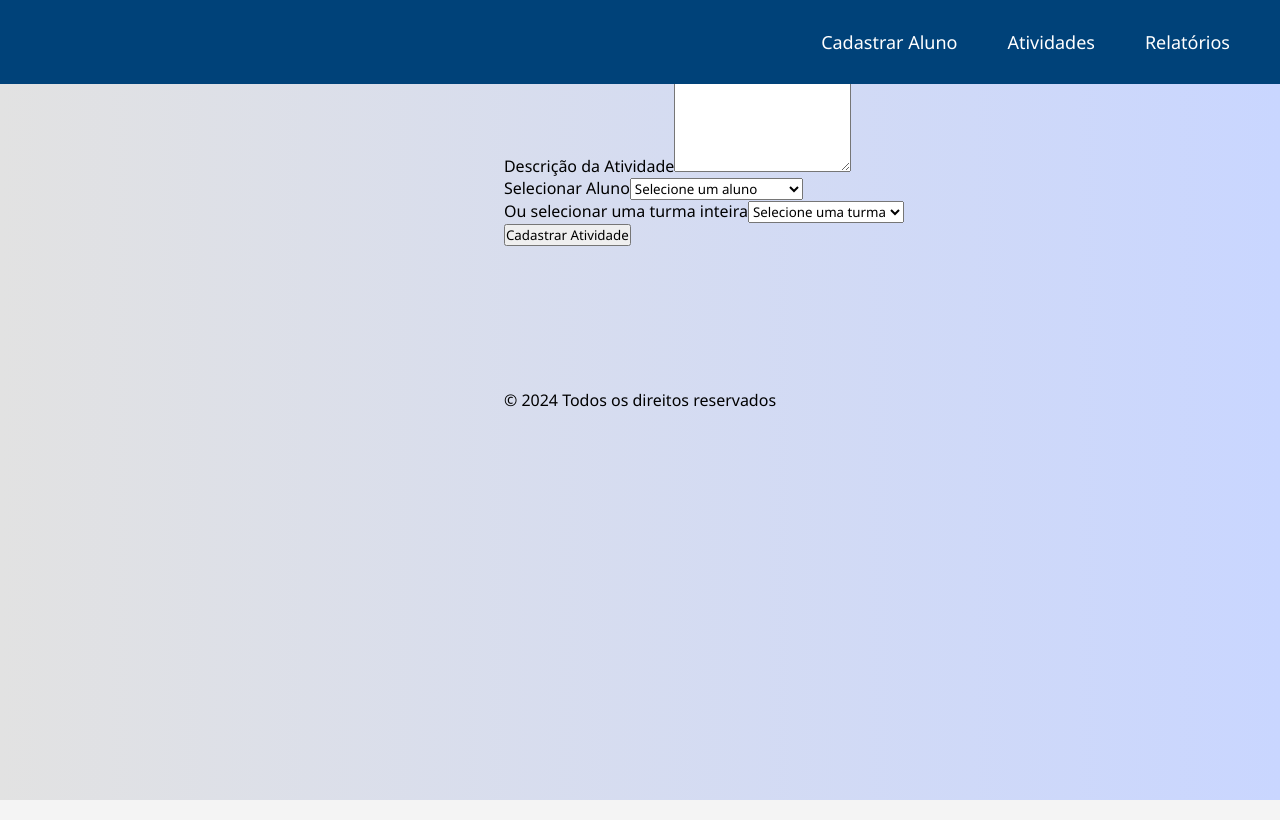
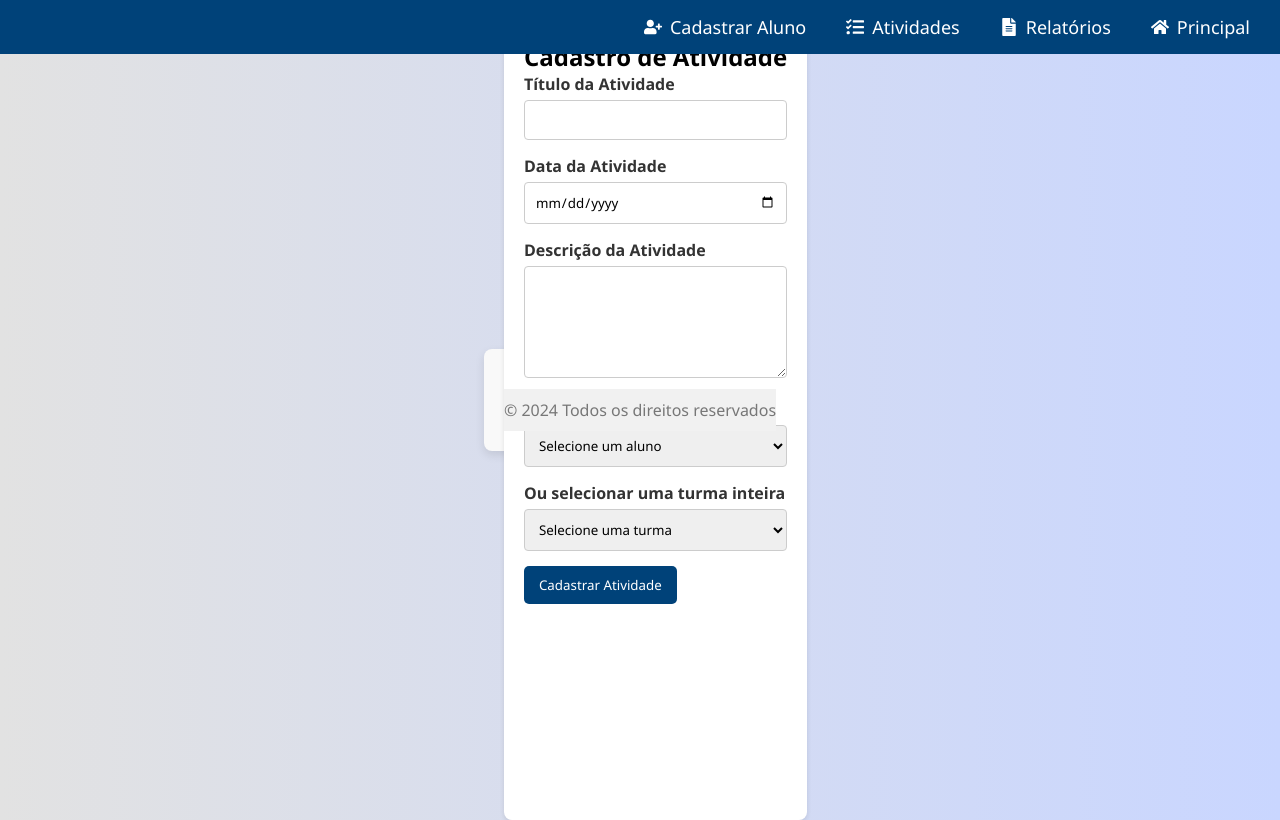
Before and after one commit to CarlosSoft04/ApoiaSaber-TCC-Senai-, a React (Create React App) app in the folder frontend/: page /atividades in a window 1280 px wide. Built offline with nearby package versions, Linux system fonts and the light colour scheme.

Commit message:
Estilizando/2

```diff
--- a/frontend/src/components/Professor/atividades.jsx
+++ b/frontend/src/components/Professor/atividades.jsx
@@ -1,5 +1,6 @@
 import React, { useState } from "react";
 import { Link } from "react-router-dom";
+import { FaUserPlus, FaTasks, FaFileAlt, FaHome } from "react-icons/fa"; // Importando o ícone de casinha (Home)
 import "../../styles/Professor.css/atividades.css"; // Estilos para a tela de atividades
 
 const CadastroAtividade = () => {
@@ -34,9 +35,10 @@ const CadastroAtividade = () => {
       <header className="menu">
         <nav>
           <ul className="nav-list">
-            <li><Link to="/cadastrar-aluno">Cadastrar Aluno</Link></li>
-            <li><Link to="/atividades">Atividades</Link></li>
-            <li><Link to="/relatorios">Relatórios</Link></li>
+            <li><Link to="/cadastrar-aluno"><FaUserPlus /> Cadastrar Aluno</Link></li> {/* Ícone de "Adicionar Usuário" */}
+            <li><Link to="/atividades"><FaTasks /> Atividades</Link></li> {/* Ícone de "Tarefas" */}
+            <li><Link to="/relatorios"><FaFileAlt /> Relatórios</Link></li> {/* Ícone de "Relatório" */}
+            <li><Link to="/telaProfessor"><FaHome /> Principal</Link></li> {/* Ícone de "Home" ou "Principal" */}
           </ul>
         </nav>
       </header>
--- a/frontend/src/styles/Professor.css/atividades.css
+++ b/frontend/src/styles/Professor.css/atividades.css
@@ -0,0 +1,97 @@
+/* Estilização geral */
+.cadastro-atividade {
+  font-family: Arial, sans-serif;
+  max-width: 800px;
+  margin: 0 auto; /* Centraliza o conteúdo */
+  padding: 20px; /* Espaçamento interno */
+  background-color: #f9f9f9; /* Cor de fundo clara */
+  border-radius: 8px; /* Bordas arredondadas */
+  box-shadow: 0 4px 10px rgba(0, 0, 0, 0.1); /* Sombra para profundidade */
+}
+
+/* Estilização do cabeçalho */
+.menu {
+  background-color: #004279; /* Cor de fundo do menu */
+  padding: 10px 20px; /* Espaçamento interno do menu */
+  color: white; /* Cor do texto do menu */
+}
+
+.nav-list {
+  list-style: none; /* Remove a lista padrão */
+  display: flex; /* Exibe os itens em linha */
+  gap: 20px; /* Espaçamento entre os itens */
+}
+
+.nav-list li {
+  padding: 5px 10px; /* Espaçamento interno dos itens */
+}
+
+.nav-list li a {
+  color: white; /* Cor do texto dos links */
+  text-decoration: none; /* Remove o sublinhado dos links */
+}
+
+.nav-list li a:hover {
+  text-decoration: underline; /* Sublinha ao passar o mouse */
+}
+
+/* Estilização do formulário */
+.form-container {
+  margin: 20px 0; /* Espaçamento acima e abaixo do formulário */
+  padding: 20px; /* Espaçamento interno do formulário */
+  background-color: #ffffff; /* Cor de fundo do formulário */
+  border-radius: 8px; /* Bordas arredondadas */
+  box-shadow: 0 2px 5px rgba(0, 0, 0, 0.1); /* Sombra para profundidade */
+}
+
+.form-group {
+  margin-bottom: 15px; /* Espaçamento abaixo de cada grupo de formulário */
+}
+
+.form-group label {
+  display: block; /* Faz o label ocupar toda a linha */
+  margin-bottom: 5px; /* Espaçamento abaixo do label */
+  font-weight: bold; /* Negrito para o texto do label */
+  color: #333; /* Cor do texto do label */
+}
+
+.form-group input,
+.form-group select,
+.form-group textarea {
+  width: 100%; /* Largura total */
+  padding: 10px; /* Espaçamento interno */
+  border: 1px solid #ccc; /* Borda cinza clara */
+  border-radius: 4px; /* Bordas arredondadas */
+  transition: border-color 0.3s; /* Efeito de transição para a cor da borda */
+}
+
+.form-group input:focus,
+.form-group select:focus,
+.form-group textarea:focus {
+  border-color: #004279; /* Borda azul ao focar no campo */
+}
+
+/* Estilização do botão */
+.form-group button {
+  padding: 10px 15px; /* Espaçamento interno do botão */
+  background-color: #004279; /* Cor de fundo do botão */
+  color: white; /* Cor do texto do botão */
+  border: none; /* Remove a borda padrão */
+  border-radius: 5px; /* Bordas arredondadas */
+  cursor: pointer; /* Muda o cursor para indicar que é clicável */
+  transition: background-color 0.3s; /* Efeito de transição para a cor de fundo */
+}
+
+.form-group button:hover {
+  background-color: #003156; /* Cor ao passar o mouse */
+}
+
+/* Estilização do rodapé */
+.cadastro-footer {
+  text-align: center; /* Centraliza o texto */
+  padding: 10px 0; /* Espaçamento interno */
+  color: #777; /* Cor do texto do rodapé */
+  background-color: #f1f1f1; /* Cor de fundo do rodapé */
+  position: relative; /* Para garantir que não se sobreponha ao conteúdo */
+  margin-top: 20px; /* Espaçamento acima do rodapé */
+}
--- a/frontend/src/styles/Professor.css/cadastrar-aluno.css
+++ b/frontend/src/styles/Professor.css/cadastrar-aluno.css
@@ -1,12 +1,53 @@
-/* Estilização para a seção de formulário */
+/* Resetando margens e preenchimento padrões */
+.cadastrar-aluno * {
+  margin: 0;
+  padding: 0;
+  box-sizing: border-box;
+}
+
+/* Menu (NavBar) */
+.cadastrar-aluno .menu {
+  background-color: #004279; /* Cor de fundo do menu */
+  padding: 10px 50px; /* Reduzindo o padding do menu */
+  position: fixed;
+  width: 100%;
+  top: 0;
+  left: 0;
+  z-index: 1000;
+}
+
+.cadastrar-aluno .nav-list {
+  list-style: none;
+  display: flex;
+  justify-content: flex-end;
+  gap: 30px;
+  margin: 0;
+}
+
+.cadastrar-aluno .nav-list li {
+  padding: 10px 0;
+}
+
+.cadastrar-aluno .nav-list li a {
+  color: white;
+  text-decoration: none;
+  font-size: 18px;
+  transition: color 0.3s ease;
+}
+
+.cadastrar-aluno .nav-list li a:hover {
+  color: #ffcc00;
+}
+
+/* Seção de Formulário */
 .cadastrar-aluno .content {
   padding: 40px; /* Aumentando o espaçamento interno */
   background-color: #ffffff; /* Cor de fundo branca */
-  margin-top: 140px; /* Para não sobrepor o menu fixo */
+  margin-top: 160px; /* Para não sobrepor o menu fixo */
   border-radius: 8px; /* Bordas arredondadas */
   box-shadow: 0 4px 8px rgba(0, 0, 0, 0.1); /* Sombra para dar profundidade */
   width: 100%;
-  max-width: 500px; /* Limite de largura do formulário */
+  max-width: 800px; /* Limite de largura do formulário */
   margin: auto; /* Centraliza o conteúdo */
 }
 
@@ -19,34 +60,44 @@
 /* Estilização do formulário */
 .cadastrar-aluno form {
   display: flex;
-  flex-direction: column; /* Coloca os campos em coluna */
-  gap: 15px; /* Espaçamento entre os campos do formulário */
-  width: 100%;
+  flex-wrap: wrap; /* Permite que os campos se movam para uma nova linha se necessário */
+  gap: 20px; /* Espaçamento entre os campos do formulário */
 }
 
 /* Estilização dos labels */
 .cadastrar-aluno label {
   font-weight: bold; /* Deixa o texto em negrito */
   color: #333; /* Cor do texto */
+  width: 30%; /* Largura dos labels para alinhamento */
 }
 
 /* Estilização dos campos de entrada */
 .cadastrar-aluno input[type="text"],
 .cadastrar-aluno input[type="email"],
 .cadastrar-aluno input[type="tel"],
+.cadastrar-aluno input[type="date"],
 .cadastrar-aluno input[type="file"],
 .cadastrar-aluno input[type="radio"] {
   padding: 10px; /* Espaçamento interno dos campos */
   border: 1px solid #ccc; /* Borda cinza clara */
   border-radius: 4px; /* Bordas arredondadas */
-  width: 100%; /* Largura total */
+  width: 65%; /* Largura dos campos de entrada */
   transition: border-color 0.3s; /* Transição suave para a cor da borda */
 }
 
 .cadastrar-aluno input[type="text"]:focus,
 .cadastrar-aluno input[type="email"]:focus,
-.cadastrar-aluno input[type="tel"]:focus {
+.cadastrar-aluno input[type="tel"]:focus,
+.cadastrar-aluno input[type="date"]:focus {
   border-color: #004279; /* Cor da borda ao focar no campo */
+}
+
+/* Estilização dos checkboxes (sexo) */
+.cadastrar-aluno .sexo {
+  display: flex;
+  gap: 10px; /* Espaço entre os checkboxes */
+  align-items: center; /* Alinha os checkboxes horizontalmente */
+  width: 65%; /* Largura para alinhar com outros campos */
 }
 
 /* Estilização dos botões */
@@ -58,7 +109,7 @@
   border-radius: 5px; /* Bordas arredondadas */
   cursor: pointer; /* Muda o cursor para indicar que é clicável */
   transition: background-color 0.3s; /* Transição suave para a cor de fundo */
-  flex: 1; /* Faz com que os botões ocupem espaço igual */
+  flex: 1; /* Faz com que o botão ocupe espaço igual */
 }
 
 .cadastrar-aluno button:hover {
@@ -92,57 +143,68 @@
   border-color: #004279; /* Cor da borda ao focar no campo de pesquisa */
 }
 
-/* Visualizar Turmas */
-.cadastrar-aluno .visualizar-turmas {
+/* Ajuste no campo de escolher a turma */
+.cadastrar-aluno .campo-turma {
   display: flex;
-  justify-content: center; /* Centraliza os botões */
-  margin-top: 30px; /* Espaço acima dos botões */
+  flex-direction: row; /* Mudado para alinhar horizontalmente */
+  align-items: center; /* Alinha verticalmente */
+  width: 65%; /* Alinha com os outros campos */
 }
 
-.cadastrar-aluno .visualizar-turmas button {
-  padding: 10px 20px; /* Espaçamento interno dos botões */
-  background-color: #004279; /* Cor de fundo do botão */
-  color: white; /* Cor do texto do botão */
-  border: none; /* Remove borda padrão */
-  border-radius: 5px; /* Bordas arredondadas */
-  cursor: pointer; /* Muda o cursor para indicar que é clicável */
-  transition: background-color 0.3s; /* Transição suave para a cor de fundo */
+/* Estilização do campo de anexar imagem */
+.cadastrar-aluno .campo-imagem {
+  display: flex;
+  flex-direction: row;
+  align-items: center;
+  gap: 10px; /* Espaçamento entre o label e o input */
+  width: 65%; /* Largura do campo */
 }
 
-.cadastrar-aluno .visualizar-turmas button:hover {
-  background-color: #003156; /* Cor do botão ao passar o mouse */
+.cadastrar-aluno .campo-imagem label {
+  width: auto; /* Largura automática para o label da imagem */
+}
+
+/* Rodapé */
+.cadastrar-aluno .footer {
+  color: rgb(56, 54, 54);
+  padding: 20px;
+  text-align: center;
+  position: fixed; /* Mudado para fixed para permanecer no rodapé */
+  bottom: 0;
+  left: 0;
+  width: 100%;
+}
+
+.cadastrar-aluno .footer p {
+  margin: 0;
+  font-size: 1rem;
 }
 
 /* Responsividade */
 @media (max-width: 768px) {
   .cadastrar-aluno .content {
-    padding: 20px; /* Reduz o padding em telas menores */
-    margin-top: 120px; /* Ajusta a margem superior */
-    max-width: none; /* Remove o limite de largura */
+      padding: 20px; /* Reduz o padding em telas menores */
+      margin-top: 120px; /* Ajusta a margem superior */
+      max-width: none; /* Remove o limite de largura */
   }
 
   .cadastrar-aluno form {
-    flex-direction: column; /* Coloca os campos em coluna */
-    align-items: flex-start; /* Alinha os elementos à esquerda */
+      flex-direction: column; /* Coloca os campos em coluna em telas menores */
+      align-items: flex-start; /* Alinha os elementos à esquerda */
   }
 
-  .cadastrar-aluno .buttons {
-    flex-direction: column; /* Coloca os botões em coluna */
-    justify-content: center; /* Centraliza os botões */
-    gap: 10px; /* Espaço entre os botões */
+  .cadastrar-aluno label {
+      width: 100%; /* Labels ocupam toda a largura em telas menores */
   }
 
-  .cadastrar-aluno button {
-    width: 100%; /* Botões ocupam a largura total */
-    margin-bottom: 10px; /* Espaço abaixo do botão */
+  .cadastrar-aluno input[type="text"],
+  .cadastrar-aluno input[type="email"],
+  .cadastrar-aluno input[type="tel"],
+  .cadastrar-aluno input[type="date"] {
+      width: 100%; /* Campos de entrada ocupam toda a largura em telas menores */
   }
 
-  .cadastrar-aluno .visualizar-turmas {
-    flex-direction: column; /* Coloca os botões em coluna */
-    gap: 10px; /* Espaço entre os botões */
-  }
-
-  .cadastrar-aluno .visualizar-turmas button {
-    width: 100%; /* Botões ocupam a largura total */
+  .cadastrar-aluno .campo-imagem {
+      width: 100%; /* Ajuste para telas menores */
   }
 }
```
